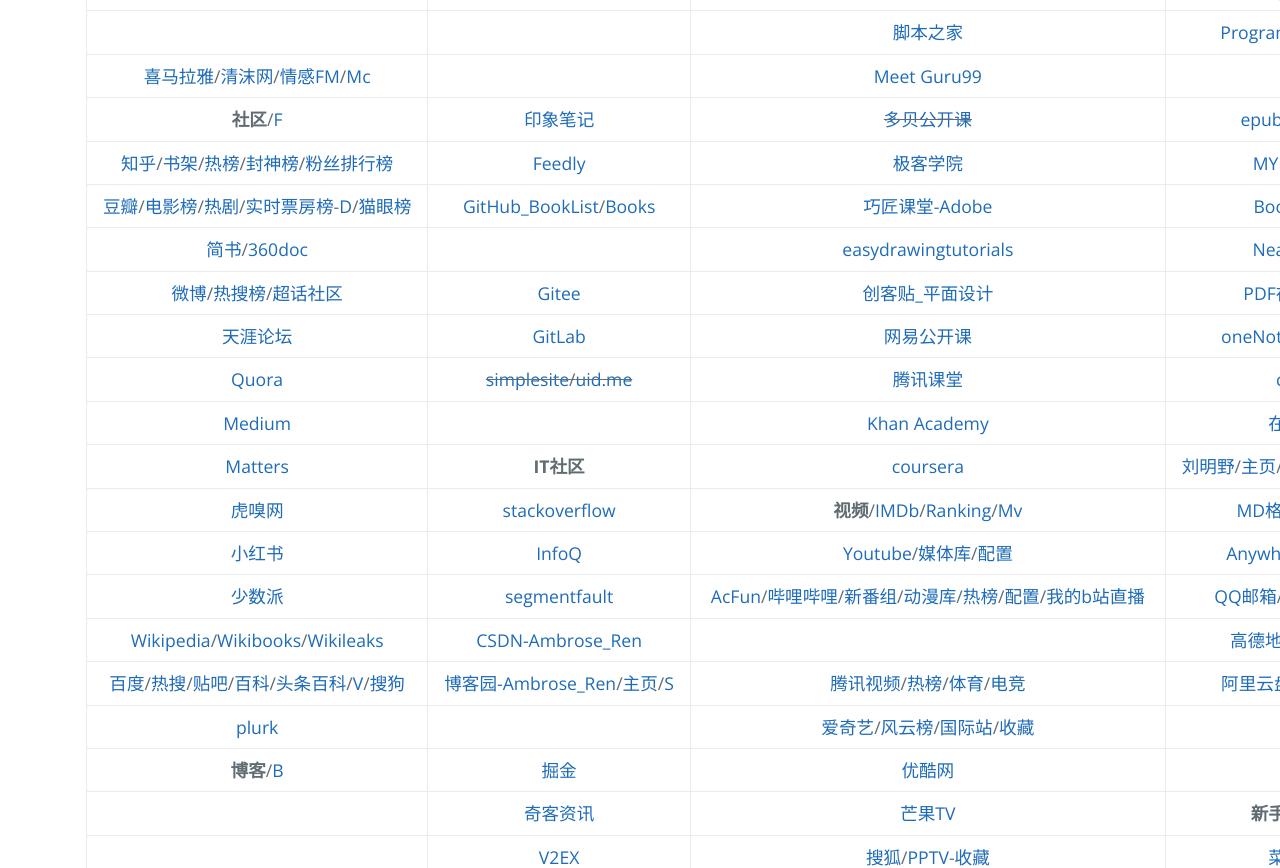
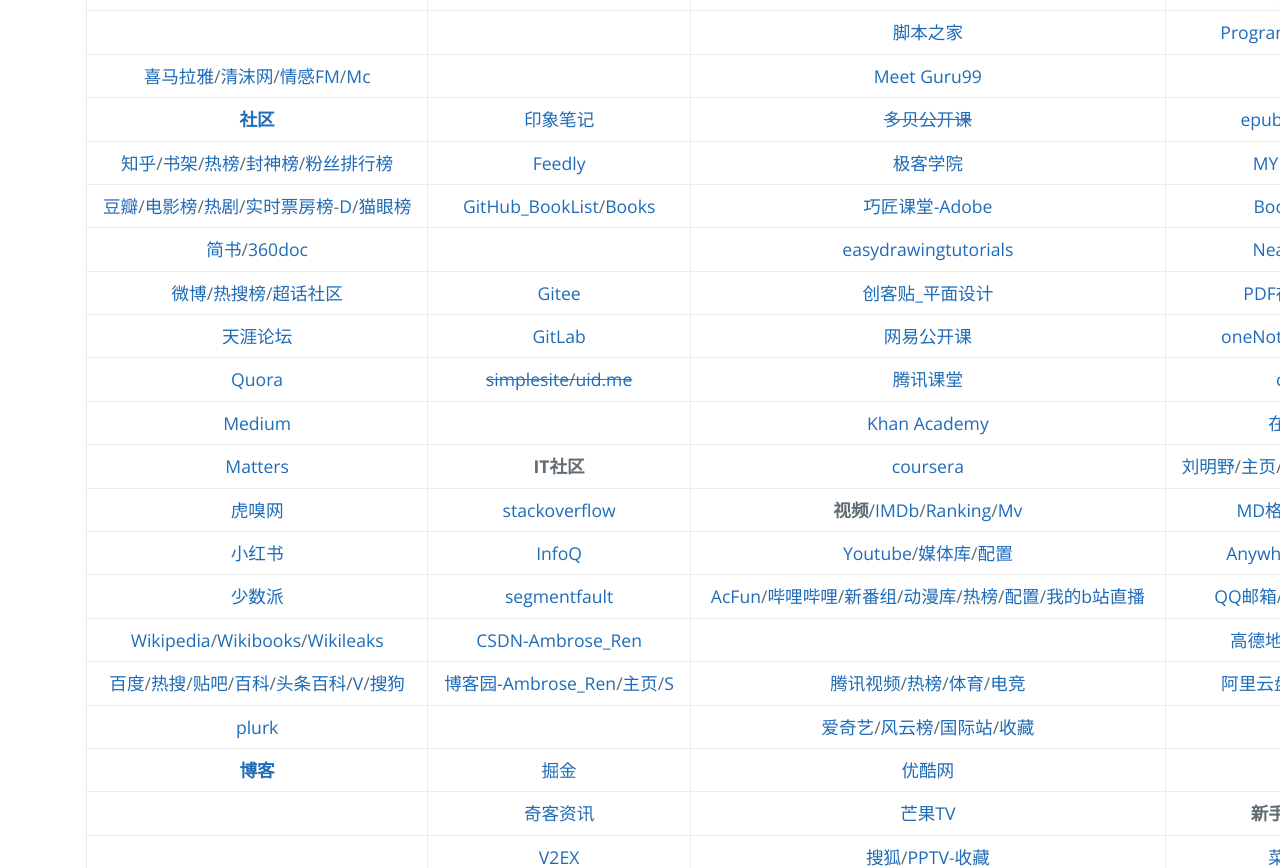
Before and after one commit to AmbroseRen/test, a Jekyll site: the page built from navigation.md, in a window 1280 px wide. Shown: the part 296-1164 px from the top of the page. Built offline with Jekyll 4.4.1, drawn with Linux system fonts in a browser that asks for light colours; our own code applies the rules of GitHub Pages for plain Markdown files; the repository's description, which GitHub fills in, is left out.

Commit message:
Update navigation.md

```diff
--- a/navigation.md
+++ b/navigation.md
@@ -30,7 +30,7 @@
 | []() | []() | [实验楼](https://www.lanqiao.cn/courses/) | [Project Euler](https://projecteuler.net/archives) |
 | []() | []() | [脚本之家](https://www.jb51.net/list/index_1.htm) | [Programming Praxis](https://programmingpraxis.com/) |
 | [喜马拉雅](https://www.ximalaya.com/my/subscribed/)/[清沫网](https://www.qingmo.net/)/[情感FM](https://www.qingmo.net/qingganfm)/[Mc](Art/Music/index.md) | []() | [Meet Guru99](https://www.guru99.com/) | __工具__ |
-| __社区__/[F](Library/Forum.md) | [印象笔记](https://app.yinxiang.com/Home.action) | ~~[多贝公开课](http://www.duobei.com/)~~ | [epub.liumingye](https://epub.liumingye.cn/) |
+| [__社区__](Library/Forum.md) | [印象笔记](https://app.yinxiang.com/Home.action) | ~~[多贝公开课](http://www.duobei.com/)~~ | [epub.liumingye](https://epub.liumingye.cn/) |
 | [知乎](https://www.zhihu.com/people/RS101202303/following)/[书架](https://www.zhihu.com/pub/)/[热榜](https://www.zhihu.com/hot)/[封神榜](http://www.zhihufans.com/)/[粉丝排行榜](http://rank.python666.cn/zhihu_rank/) | [Feedly](https://feedly.com/) | [极客学院](https://www.jikexueyuan.com/) | [MYFREEMP3](http://tool.liumingye.cn/music/?page=searchPage) |
 | [豆瓣](https://www.douban.com/people/AmbroseRen/)/[电影榜](https://movie.douban.com/)/[热剧](https://movie.douban.com/tv/#!type=tv&tag=%E7%83%AD%E9%97%A8&sort=recommend&page_limit=20&page_start=0)/[实时票房榜](https://www.endata.com.cn/BoxOffice/BO/RealTime/reTimeBO.html)-[D](https://ys.endata.cn/BoxOffice/Ranking)/[猫眼榜](https://piaofang.maoyan.com/dashboard) | [GitHub_BookList](https://github.com/AmbroseRen/test/blob/master/Library/BookListsOne.md)/[Books](https://github.com/AmbroseRen/Picture/tree/master/book/Society) | [巧匠课堂-Adobe](https://www.2qj.com/) | [BookReader](https://ztftrue.github.io/BookReader/) |
 | [简书](https://www.jianshu.com/subscriptions#/timeline)/[360doc](http://www.360doc.com/mycontacts.aspx) | []() | [easydrawingtutorials](https://www.easydrawingtutorials.com/index.php/disney/81-draw-mickey-mouse) | [Neat Reader](https://www.neat-reader.cn/webapp#/) |
@@ -45,7 +45,7 @@
 | [Wikipedia](https://www.wikipedia.org/)/[Wikibooks](https://www.wikibooks.org/)/[Wikileaks](https://wikileaks.org/What-is-WikiLeaks.html) | [CSDN-Ambrose_Ren](https://blog.csdn.net/Ambrose_Ren) | []() | [高德地图](https://www.amap.com/)/[百度地图](https://map.baidu.com/) |
 | [百度](https://www.baidu.com/)/[热搜](https://top.baidu.com/board)/[贴吧](https://tieba.baidu.com/index.html)/[百科](https://baike.baidu.com/usercenter/lemmas#favorites)/[头条百科](https://www.baike.com/)/[V](https://baike.baidu.com/vbaike#gallary)/[搜狗](https://top.sogou.com/) | [博客园-Ambrose_Ren](https://www.cnblogs.com/rensi/)/[主页](https://home.cnblogs.com/u/rensi/)/[S](https://zzk.cnblogs.com/s/blogpost) | [腾讯视频](https://v.qq.com/biu/u/playlist)/[热榜](https://v.qq.com/biu/ranks/?t=hotsearch)/[体育](https://live.qq.com/match)/[电竞](https://egame.qq.com/gamelist) | [阿里云盘](https://www.aliyundrive.com/drive/)/[百度网盘](https://pan.baidu.com/disk/home)/[C](Data/Clouder.md) |
 | [plurk](https://www.plurk.com/AmbroseRenCN) | []() | [爱奇艺](https://www.iqiyi.com/u/fav)/[风云榜](https://www.iqiyi.com/ranks1/home)/[国际站](https://www.iq.com/)/[收藏](https://www.iq.com/personal?type=favorite) | []() |
-| __博客__/[B](Library/Blog.md) | [掘金](https://juejin.cn/) | [优酷网](https://user.youku.com/page/usc/fav?theme=) | []() |
+| [__博客__](Library/Blog.md) | [掘金](https://juejin.cn/) | [优酷网](https://user.youku.com/page/usc/fav?theme=) | []() |
 | []() | [奇客资讯](https://www.solidot.org/) | [芒果TV](https://i.mgtv.com/my/looklist) | __新手基础自学__ |
 | []() | [V2EX](https://www.v2ex.com/?tab=tech) | [搜狐](https://my.tv.sohu.com/i/bookmark)/[PPTV](https://www.pptv.com/)-[收藏](https://usercenter.pptv.com/web/user/collection) | [菜鸟教程](https://www.runoob.com/) |
 | []() | []() | [西瓜视频](https://www.ixigua.com/my/favorite)/[咪咕体育](https://www.miguvideo.com/mgs/website/prd/personalCenter.html#/collect)-~~[音乐](https://music.migu.cn/v3/my/playlist)-[播放](https://music.migu.cn/v3/music/player/audio)~~/[乐视](http://i.le.com/playrecord#favorite) | →[CCTV直播](https://tv.cctv.com/live/)/~~[电视直播](http://www.hao5.net/)~~/[一](http://www.tvyan.com/)/[二](https://www.chaojidianshi.net/) |
```
